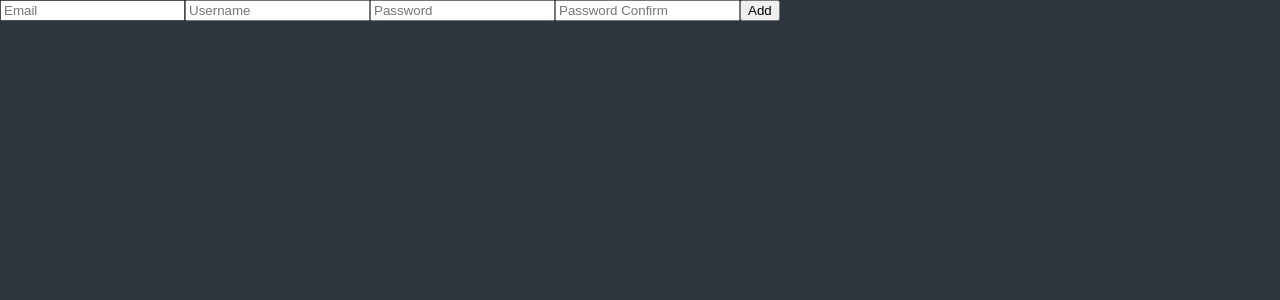
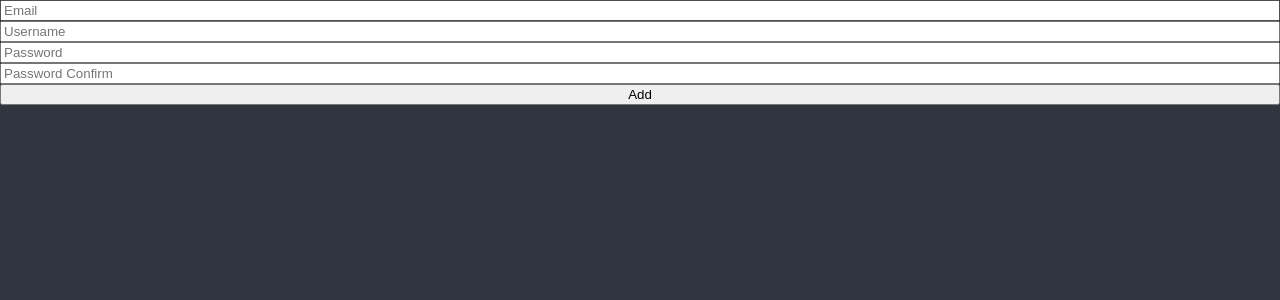
Before and after one commit to ICE0208/react-master-class, a React (Create React App) app: page / in a window 1280 px wide. Shown: the top 300 px of the page. Built offline with nearby package versions, Linux system fonts and the light colour scheme.

Commit message:
(#6.7) Form Validation

```diff
--- a/src/ToDoList.tsx
+++ b/src/ToDoList.tsx
@@ -30,32 +30,52 @@ import { useForm } from "react-hook-form";
 // }
 
 function ToDoList() {
-  const { register, watch } = useForm();
-  console.log(watch());
+  const { register, handleSubmit, formState } = useForm();
+  const onValid = (data: any) => {
+    console.log(data);
+  };
+  console.log(formState.errors);
 
   return (
     <div>
-      <form>
+      <form
+        style={{ display: "flex", flexDirection: "column" }}
+        onSubmit={handleSubmit(onValid)}
+      >
         <input
-          {...register("Email")}
+          {...register("email", { required: "Email is required" })}
           placeholder="Email"
         />
         <input
-          {...register("Username")}
+          {...register("username", {
+            required: "Username is required",
+            minLength: { value: 10, message: "your password is too short" },
+          })}
           placeholder="Username"
         />
         <input
-          {...register("Password")}
+          {...register("password", {
+            required: "Password is required",
+            minLength: { value: 5, message: "your password is too short" },
+          })}
           placeholder="Password"
         />
         <input
-          {...register("Password Confirm")}
+          {...register("password2", {
+            required: "Password2 is required",
+            minLength: { value: 5, message: "your password is too short" },
+          })}
           placeholder="Password Confirm"
         />
         <button>Add</button>
       </form>
     </div>
   );
+  /*
+    input의 기본 required 속성을 사용하면 디버깅 툴로 쉽게 제거할 수 있음
+    react-hook-form에서 required는 자바스크립트에서 제어하기 때문에 조금 더 안전할 수 있음
+
+   */
 }
 
 export default ToDoList;
```
